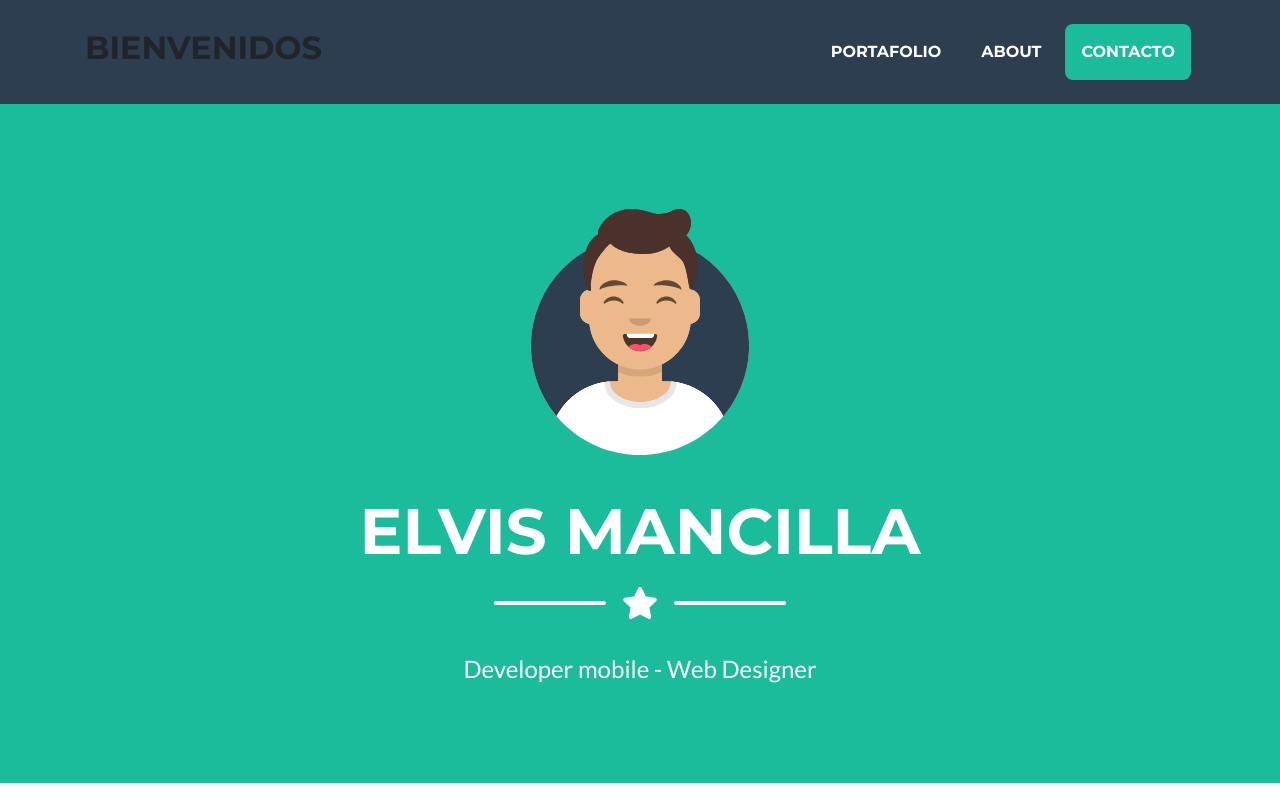
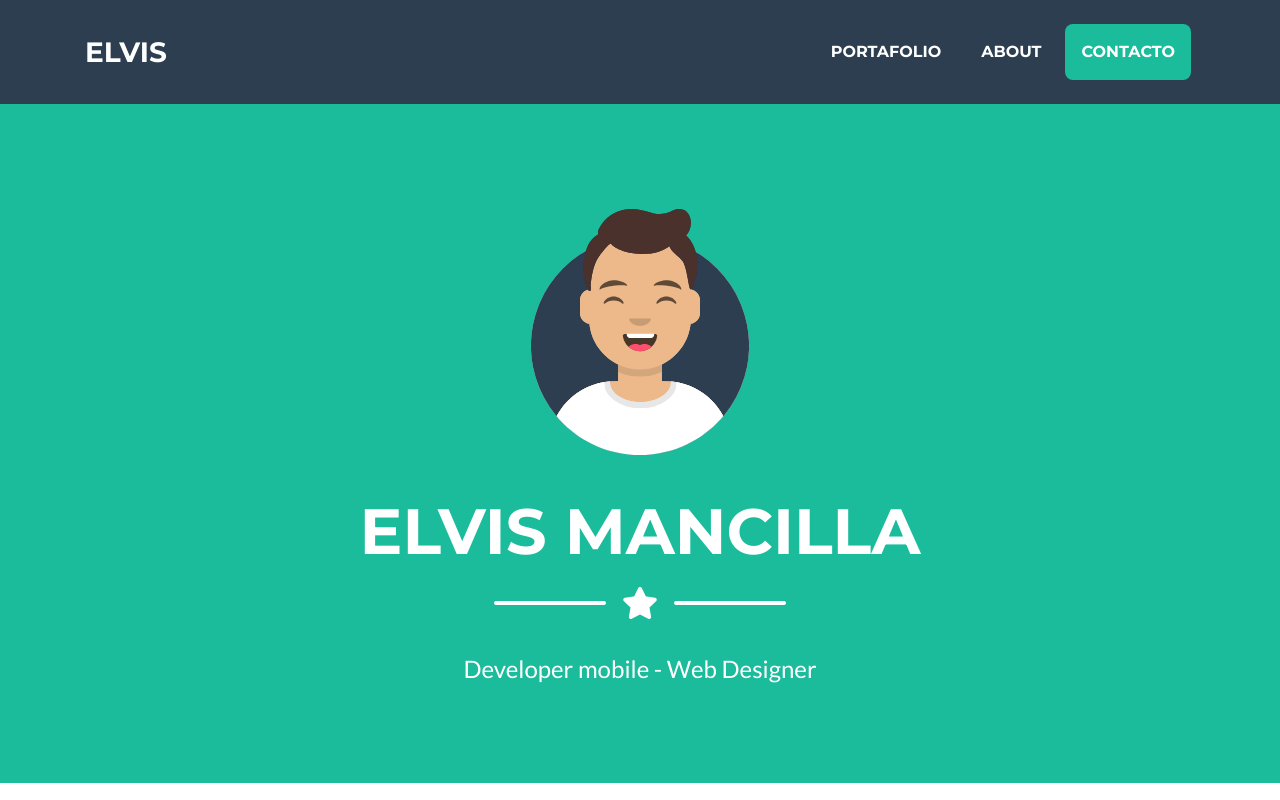
Before and after one commit to elvisoft/miweb, a website with bundled scripts: page index.html in a window 1280 px wide. Shown: the top 800 px of the page. Built offline with nearby package versions, Linux system fonts and the light colour scheme.

Commit message:
Update index.html

```diff
--- a/index.html
+++ b/index.html
@@ -25,8 +25,8 @@
   <!-- Navigation -->
   <nav class="navbar navbar-expand-lg bg-secondary text-uppercase fixed-top" id="mainNav">
     <div class="container">
-      <!-- <a class="navbar-brand js-scroll-trigger" href="#page-top">Elvis</a> -->
-      <h2 class="masthead-heading" href="#page-top">Bienvenidos</h2>
+      <a class="navbar-brand js-scroll-trigger" href="#page-top">Elvis</a>
+      <!-- <h2 class="masthead-heading" href="#page-top">Bienvenidos</h2>  -->
       <button class="navbar-toggler navbar-toggler-right text-uppercase font-weight-bold bg-primary text-white rounded" type="button" data-toggle="collapse" data-target="#navbarResponsive" aria-controls="navbarResponsive" aria-expanded="false" aria-label="Toggle navigation">
         Menu
         <i class="fas fa-bars"></i>
```
